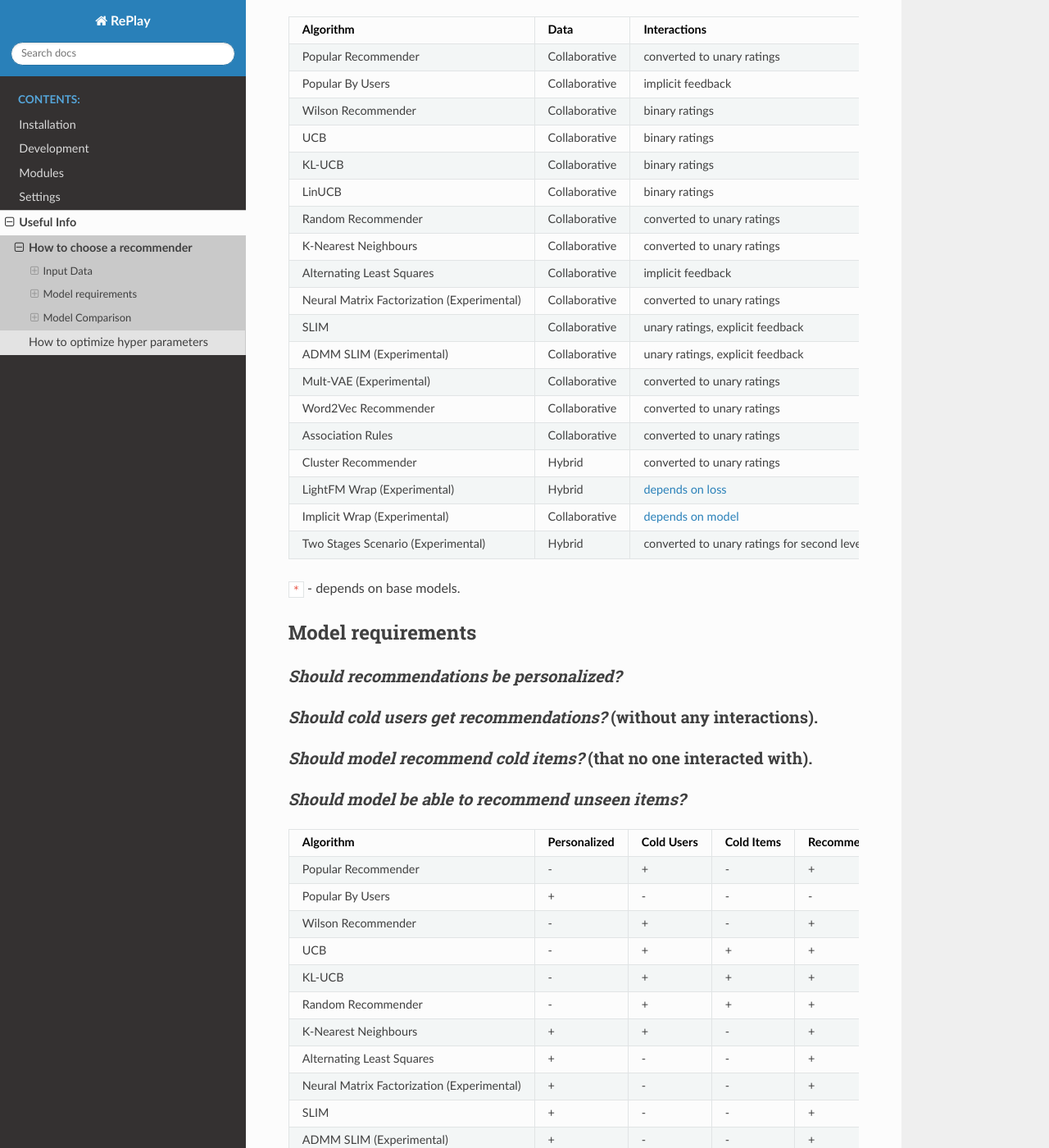
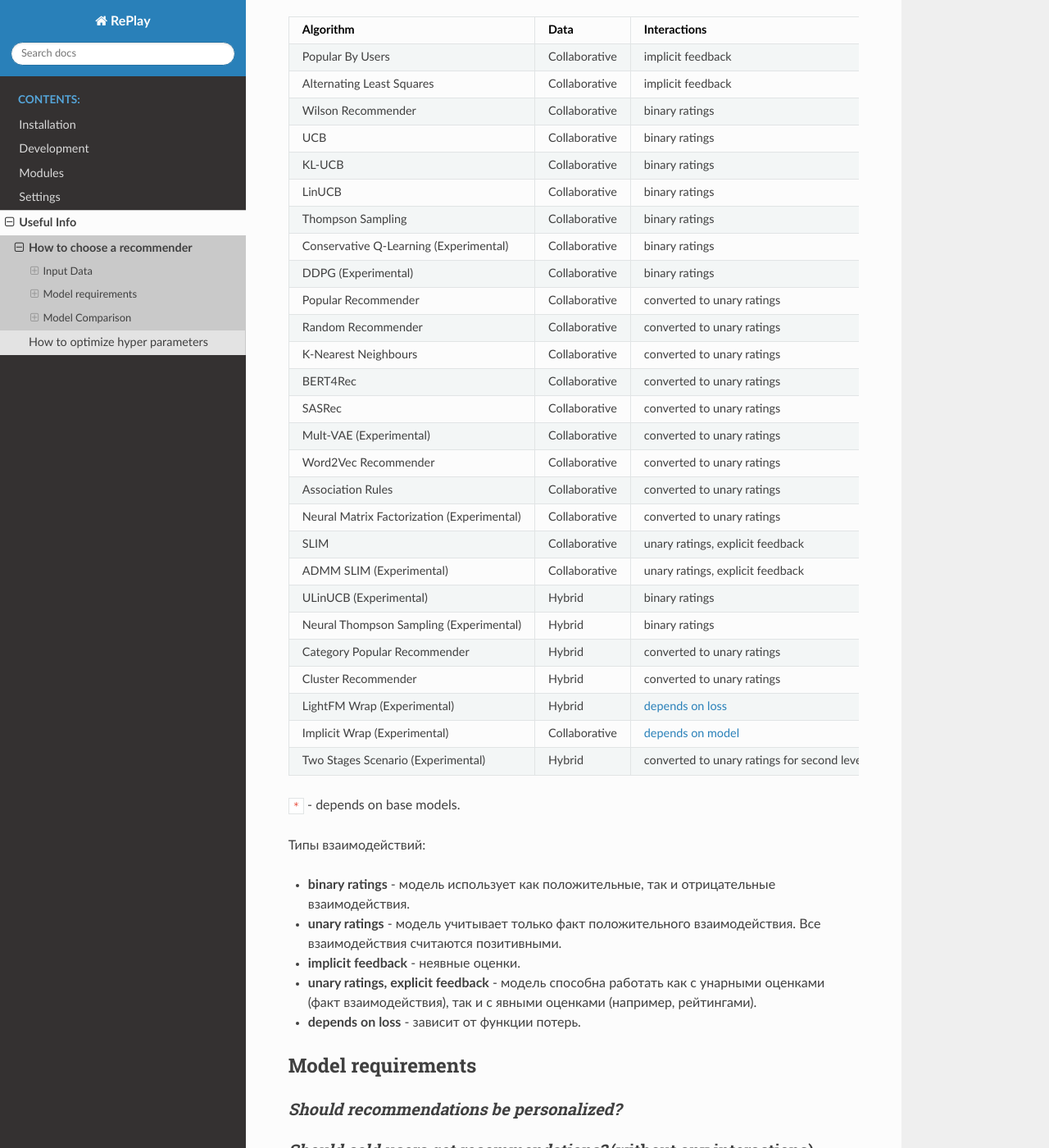
Before and after one commit to sb-ai-lab/RePlay, a Sphinx documentation site: the page built from docs/pages/useful_data/algorithm_selection.md, in a window 1280 px wide and 1400 px high, scrolled down 732 px. Shown: the whole window at 82% size. Built offline with Sphinx 7.4.7 and the Read the Docs theme 3.1.0, drawn with Linux system fonts in a browser that asks for light colours; some of the changed text lies outside the part shown.

Commit message:
fixes #118:

```diff
--- a/docs/pages/modules/models.rst
+++ b/docs/pages/modules/models.rst
@@ -25,6 +25,8 @@ ___________________
     "Association Rules Item-to-Item Recommender", "PySpark"
     "Cluster Recommender", "PySpark"
     "Neural Matrix Factorization (Experimental)", "Python CPU/GPU"
+    "Bert4Rec", "Python CPU/GPU"
+    "SasRec", "Python CPU/GPU"
     "MultVAE (Experimental)", "Python CPU/GPU"
     "DDPG (Experimental)", "Python CPU"
     "DT4Rec (Experimental)", "Python CPU/GPU"
--- a/docs/pages/useful_data/algorithm_selection.md
+++ b/docs/pages/useful_data/algorithm_selection.md
@@ -27,27 +27,42 @@ The same goes for new items.
 
 | Algorithm      | Data         | Interactions | New Users | New Items |
 | ---------------|--------------|-------|-------|-------|
-|Popular Recommender        |Collaborative    | converted to unary ratings             | + | - |
 |Popular By Users           |Collaborative    | implicit feedback                      | - | - |
+|Alternating Least Squares  |Collaborative    | implicit feedback                      | - | - |
 |Wilson Recommender         |Collaborative    | binary ratings                         | + | - |
 |UCB                        |Collaborative    | binary ratings                         | + | + |
 |KL-UCB                     |Collaborative    | binary ratings                         | + | + |
 |LinUCB                     |Collaborative    | binary ratings                         | + | - |
+|Thompson Sampling          |Collaborative    | binary ratings                         | + | + |
+|Conservative Q-Learning (Experimental) | Collaborative | binary ratings             | + | - |
+|DDPG (Experimental)        | Collaborative | binary ratings                        | + | - |
+|Popular Recommender        |Collaborative    | converted to unary ratings             | + | - |
 |Random Recommender         |Collaborative    | converted to unary ratings             | + | + |
 |K-Nearest Neighbours       |Collaborative    | converted to unary ratings             | + | - |
-|Alternating Least Squares  |Collaborative    | implicit feedback                      | - | - |
+|BERT4Rec                   |Collaborative    | converted to unary ratings             | - | - |
+|SASRec                   |Collaborative    | converted to unary ratings             | - | - |
+|Mult-VAE (Experimental)    |Collaborative    | converted to unary ratings             | + | - |
+|Word2Vec Recommender       |Collaborative    | converted to unary ratings             | + | - |
+|Association Rules          |Collaborative    | converted to unary ratings             | + | - |
 |Neural Matrix Factorization (Experimental)|Collaborative    | converted to unary ratings             | - | - |
 |SLIM                       |Collaborative    | unary ratings, explicit feedback       | + | - |
 |ADMM SLIM (Experimental)   |Collaborative    | unary ratings, explicit feedback       | + | - |
-|Mult-VAE (Experimental)    |Collaborative    | converted to unary ratings             | + | - |
-|Word2Vec Recommender       |Collaborative    | converted to unary ratings             | + | - |
-|Association Rules          |Collaborative    | converted to unary ratings             | + | - |
+|ULinUCB (Experimental)     |Hybrid           | binary ratings                         | - | + |
+|Neural Thompson Sampling (Experimental)  |Hybrid           | binary ratings                       | + | - |
+|Category Popular Recommender |Hybrid           | converted to unary ratings             | + | - |
 |Cluster Recommender        |Hybrid           | converted to unary ratings             | + | - |
 |LightFM Wrap (Experimental) |Hybrid           | [depends on loss](https://making.lyst.com/lightfm/docs/lightfm.html#lightfm)       | + | + |
 |Implicit Wrap (Experimental)|Collaborative    | [depends on model](https://implicit.readthedocs.io/en/latest/index.html)    | - | - |
 |Two Stages Scenario (Experimental)|Hybrid           | converted to unary ratings for second level    | `*` | `*` |
 
 `*` - depends on base models.
+
+Типы взаимодействий:
+- __binary ratings__ - модель использует как положительные, так и отрицательные взаимодействия.
+- __unary ratings__ - модель учитывает только факт положительного взаимодействия. Все взаимодействия считаются позитивными.
+- __implicit feedback__ - неявные оценки.
+- __unary ratings, explicit feedback__ - модель способна работать как с унарными оценками (факт взаимодействия), так и с явными оценками (например, рейтингами).
+- __depends on loss__ - зависит от функции потерь.
 
 ## Model requirements
 
@@ -58,20 +73,29 @@ The same goes for new items.
 
 | Algorithm      | Personalized | Cold Users | Cold Items |  Recommends Unseen Items |
 | ---------------|--------------|-------|-------|-------|
-|Popular Recommender          | - | + | - | + |
 |Popular By Users             | + | - | - | - |
+|Alternating Least Squares    | + | - | - | + |
 |Wilson Recommender           | - | + | - | + |
 |UCB                          | - | + | + | + |
 |KL-UCB                       | - | + | + | + |
+|LinUCB                       | + | + | - | + |
+|Thompson Sampling            | - | + | + | + |
+|Conservative Q-Learning (Experimental) | + | + | - | + |
+|DDPG (Experimental)          | + | + | - | + |
+|Popular Recommender          | - | + | - | + |
 |Random Recommender           | - | + | + | + |
 |K-Nearest Neighbours         | + | + | - | + |
-|Alternating Least Squares    | + | - | - | + |
+|BERT4Rec                     | + | - | - | + |
+|SASRec                       | + | - | - | + |
+|Mult-VAE (Experimental)      | + | - | - | + |
+|Word2Vec Recommender         | + | - | - | + |
+|Association Rules            | + | - | - | + |
 |Neural Matrix Factorization (Experimental) | + | - | - | + |
 |SLIM                         | + | - | - | + |
 |ADMM SLIM (Experimental)     | + | - | - | + |
-|Mult-VAE (Experimental)      | + | - | - | + |
-|Word2Vec Recommender         | + | - | - | + |
-|Association Rules            | + | - | - | + |
+|ULinUCB (Experimental)       | + | - | + | + |
+|Neural Thompson Sampling (Experimental)| + | + | - | + |
+|Category Popular Recommender | - | + | - | + |
 |Cluster Recommender          | + | + | - | + |
 |LightFM  Wrap (Experimental) | + | + | + | + |
 |Implicit Wrap (Experimental) | + | - | - | + |
```
Also changed, not shown: docs/images/model_inheritance.jpg.
